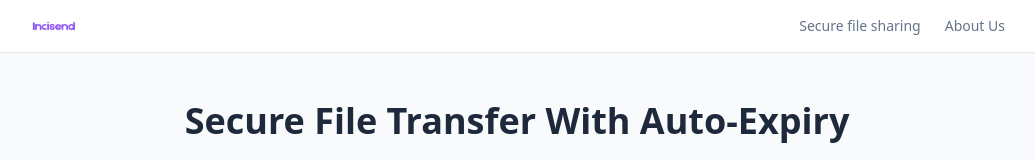
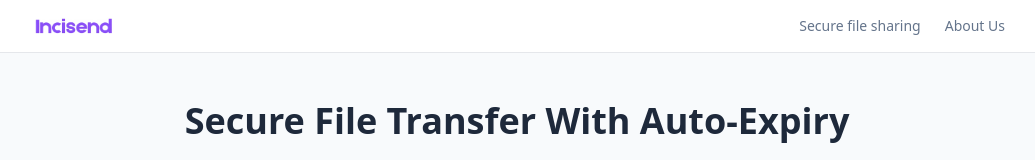
Before and after one commit to Inciverse/incisend, a Next.js app: page / in a window 1280 px wide. Shown: the top 160 px of the page, without its empty margins (123-1158 px from the left). Built offline with nearby package versions, Linux system fonts and the light colour scheme.

Commit message:
Update layout.tsx

```diff
--- a/app/layout.tsx
+++ b/app/layout.tsx
@@ -25,8 +25,8 @@ export default function RootLayout({
               <Image
                  src="/logo.png"
                   alt="Incisend"
-               width={50}
-              height={20}
+               width={90}
+              height={40}
                priority
               />
                 </Link>
```
